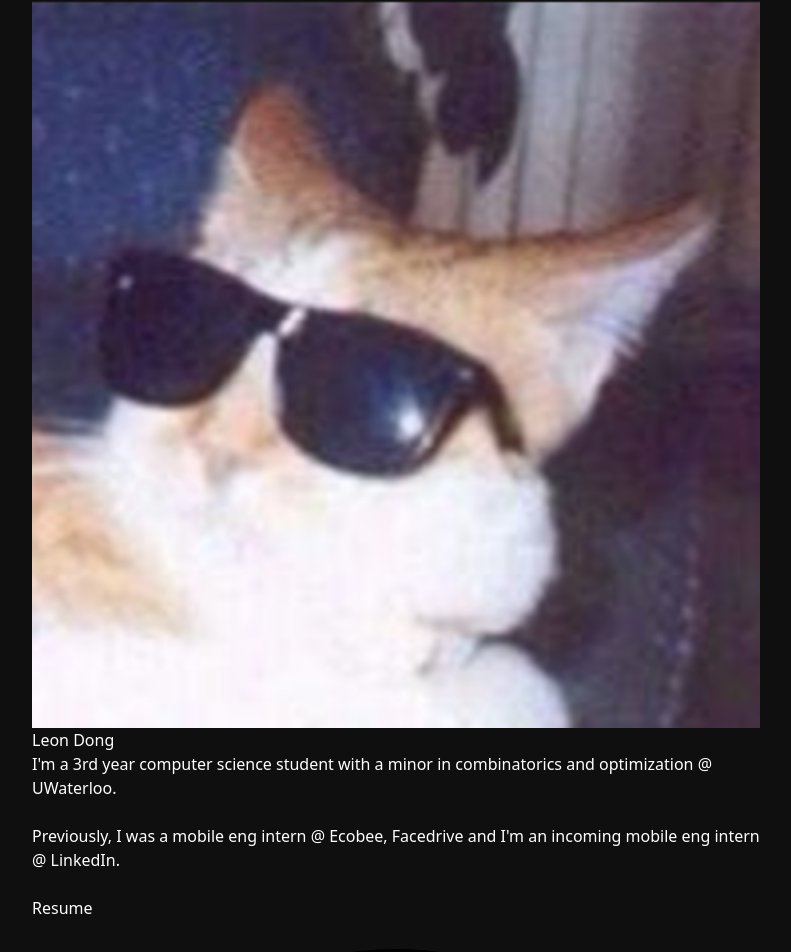
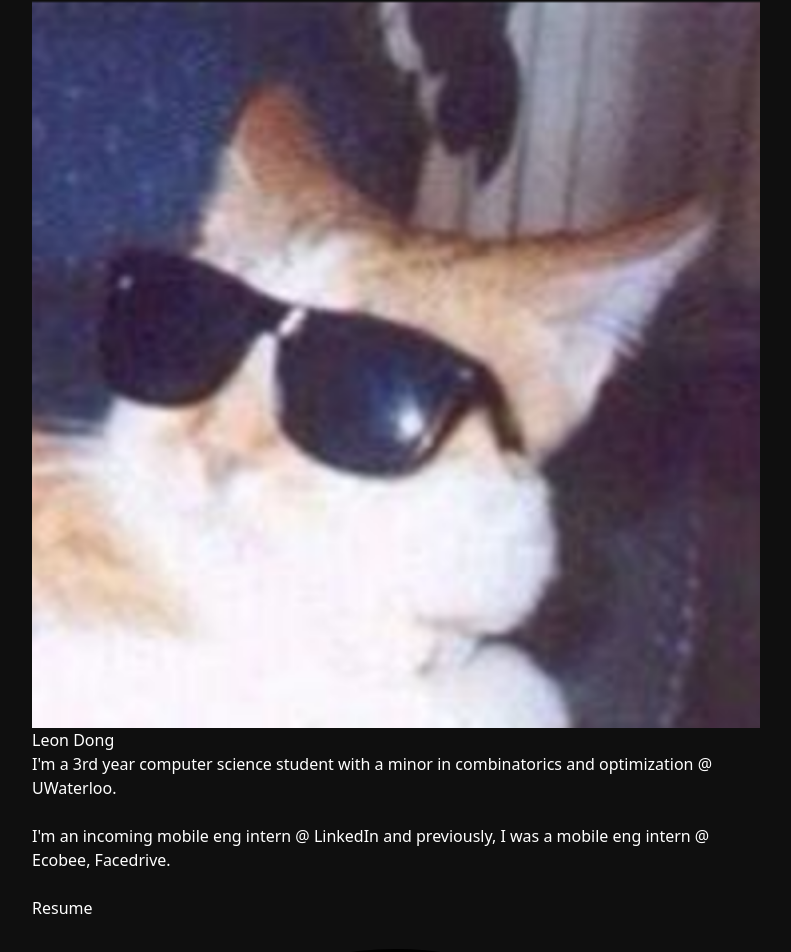
Before and after one commit to LeonDong02/zeroultra, a Next.js app: page / in a window 1280 px wide. Shown: the top 952 px of the page, without its empty margins (254-1045 px from the left). Built offline with nearby package versions, Linux system fonts and the light colour scheme; no server answers.

Commit message:
Update index.js

```diff
--- a/pages/index.js
+++ b/pages/index.js
@@ -19,7 +19,7 @@ export default function Home() {
           </div>
           <br></br>
           <div>
-            Previously, I was a mobile eng intern @ Ecobee, Facedrive and I&apos;m an incoming mobile eng intern @ LinkedIn.
+            I&apos;m an incoming mobile eng intern @ LinkedIn and previously, I was a mobile eng intern @ Ecobee, Facedrive.
           </div>
           <br></br>
           <a href='Resume.pdf' target="_blank" rel="noreferrer" class="transition ease-in-out underline hover:text-stone-400 duration-100">
```
